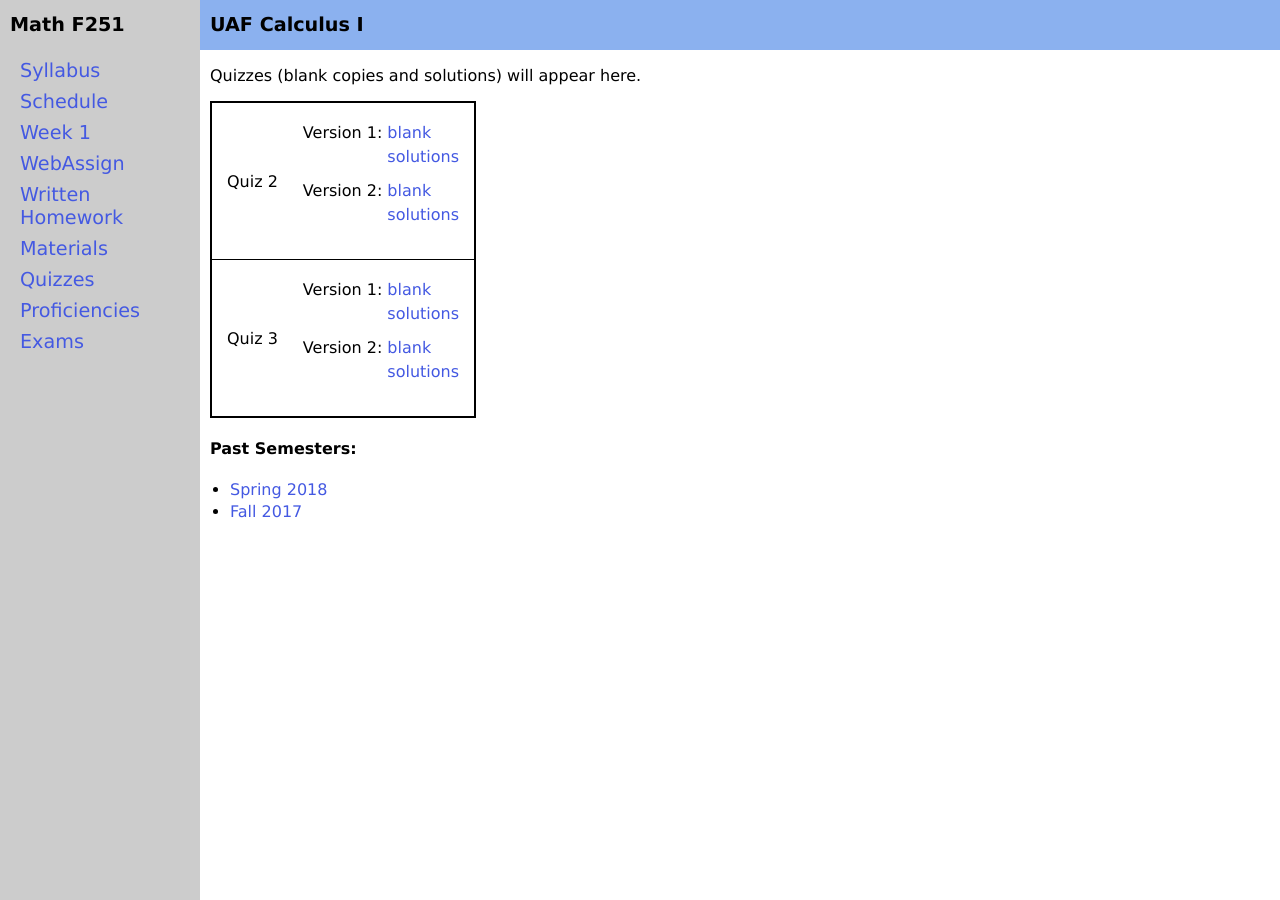
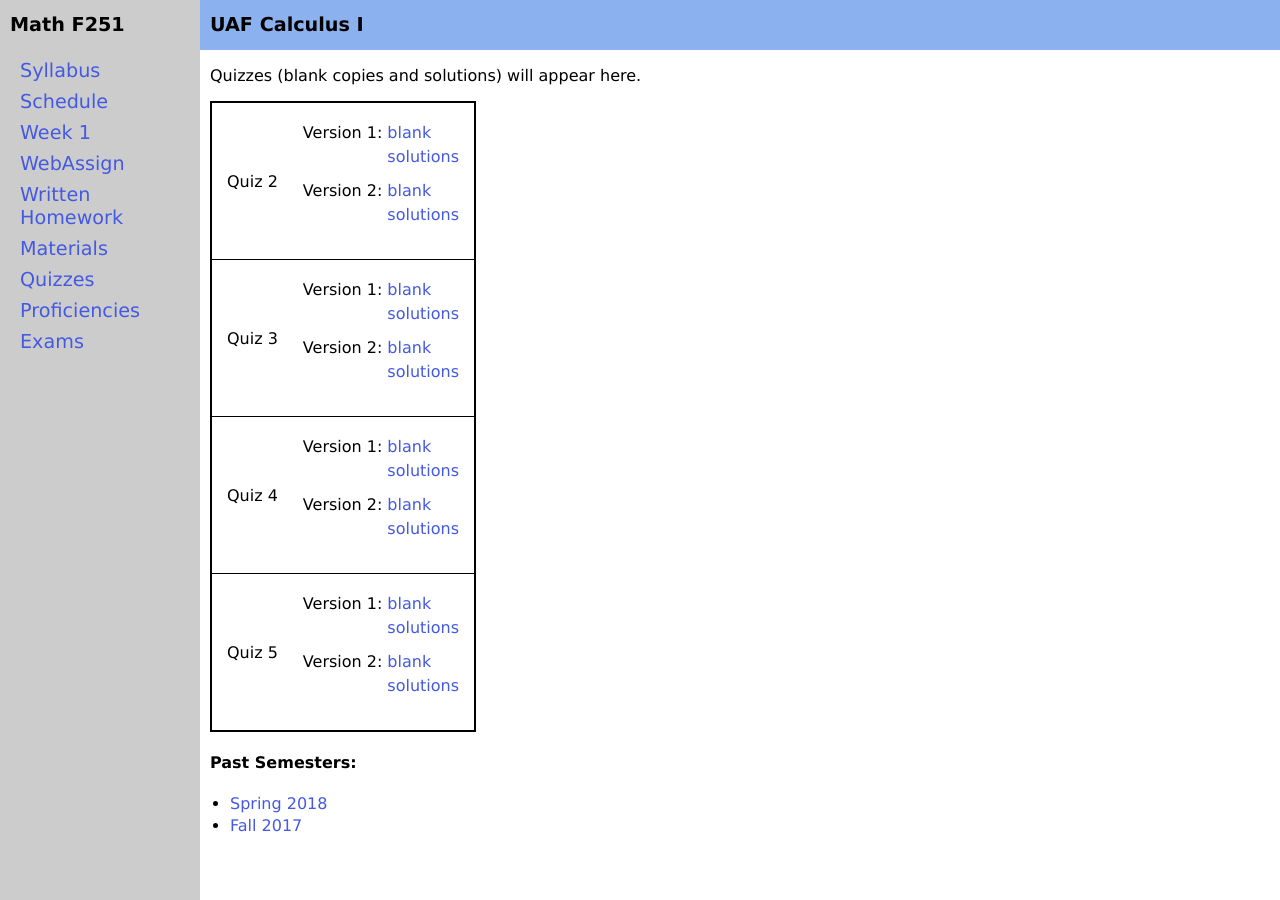
Before and after one commit to uaf-math/calc1, a Jekyll site: the page built from quizzes.md, in a window 1280 px wide. Built offline with Jekyll 4.4.1, drawn with Linux system fonts in a browser that asks for light colours.

Commit message:
Quiz 4,5

```diff
--- a/_data/quizzes-f2018.yml
+++ b/_data/quizzes-f2018.yml
@@ -16,3 +16,19 @@ quizzes:
       - name: Version 2
         blank: Quiz-3-v2.pdf
         solutions: Quiz-3-v2-Sols.pdf
+  - name: Quiz 4
+    versions:
+      - name: Version 1
+        blank: Quiz-4-v1.pdf
+        solutions: Quiz-4-v1-Sols.pdf
+      - name: Version 2
+        blank: Quiz-4-v2.pdf
+        solutions: Quiz-4-v2-Sols.pdf
+  - name: Quiz 5
+    versions:
+      - name: Version 1
+        blank: Quiz-5-v1.pdf
+        solutions: Quiz-5-v1-Sols.pdf
+      - name: Version 2
+        blank: Quiz-5-v2.pdf
+        solutions: Quiz-5-v2-Sols.pdf
```
Also changed, not shown: 8 other files.
